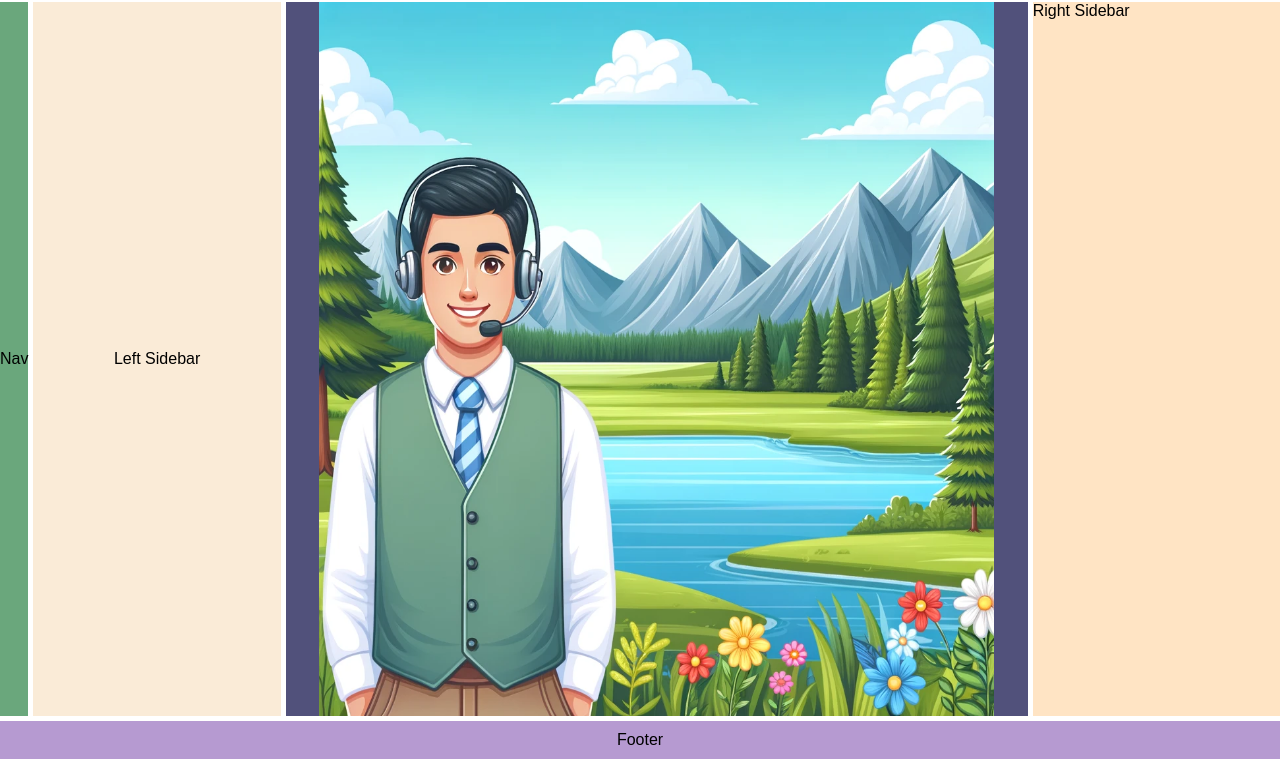
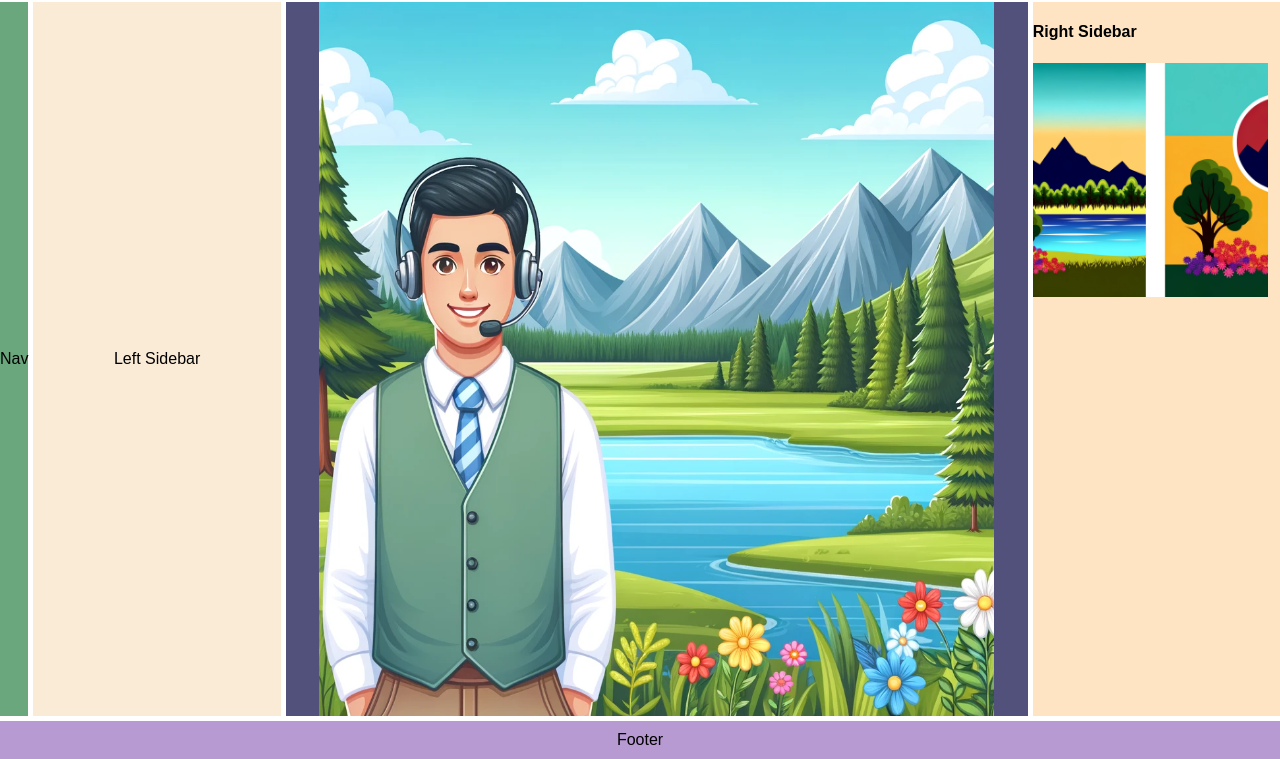
Before and after one commit to David1035/RestaurantMiVidaPrivada, a plain HTML site: page index.html in a window 1280 px wide. Shown: the part 91-850 px from the top of the page. Drawn offline with Linux system fonts and the light colour scheme.

Commit message:
se crea repo

```diff
--- a/css/style.css
+++ b/css/style.css
@@ -89,6 +89,10 @@ body{
 }
 .right-sidebar {
     background-color: bisque;
+    width: 100%;
+}
+.right-sidebar img {
+    width: 95%;
 }
 .footer {
     grid-column: 1/5;
--- a/index.html
+++ b/index.html
@@ -30,7 +30,10 @@
     <main class="main-content">
         <img src="image/agendt-david.webp" alt="">
     </main>
-    <div class="right-sidebar">Right Sidebar</div>
+    <div class="right-sidebar">
+        <h4>Right Sidebar</h4>
+        <img src="image/imagen-bosque.webp" alt="">
+    </div>
     <footer class="footer">Footer</footer>
 </div>
 
```
Also changed, not shown: image/imagen-bosque.webp (added).
